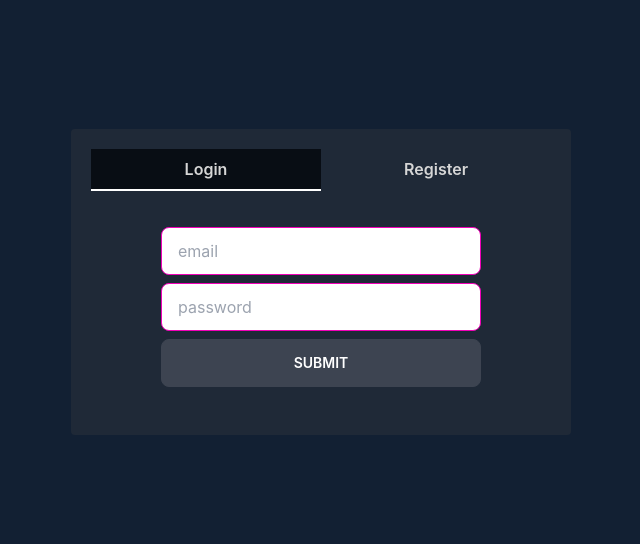
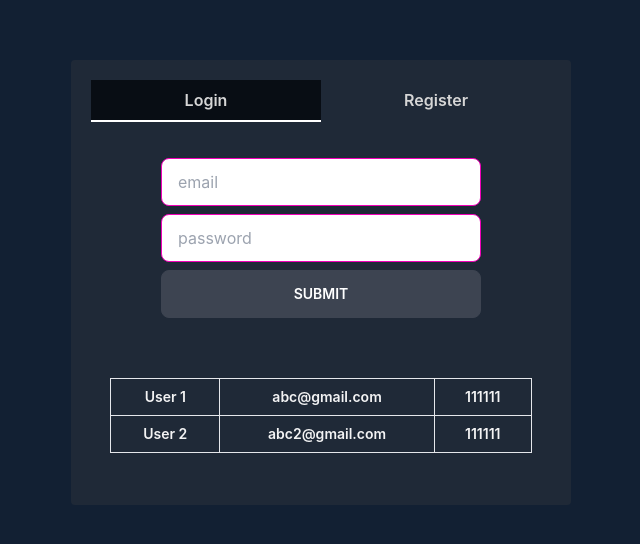
Before and after one commit to buariful/texto-frontend, a React (Create React App) app: page / in a window 1280 px wide. Shown: the part 118-662 px from the top of the page, without its empty margins (319-959 px from the left). Built offline with nearby package versions, Linux system fonts and the light colour scheme; no server answers.

Commit message:
login info add

```diff
--- a/src/components/ChatRight.jsx
+++ b/src/components/ChatRight.jsx
@@ -81,7 +81,7 @@ const ChatRight = ({ setDrawerOpen, isDrawerOpen }) => {
       }
       if (msgData._id !== msgIdRef.current) {
         if (
-          selectedChatID?.current.toString() === msgData?.chat?._id.toString()
+          selectedChatID?.current?.toString() === msgData?.chat?._id?.toString()
         ) {
           deleteNotification({
             token: user?.token,
@@ -94,6 +94,7 @@ const ChatRight = ({ setDrawerOpen, isDrawerOpen }) => {
         msgIdRef.current = msgData._id;
       }
       dispatch(updateLatestMsg(msgData));
+
       msgIdRef.current = msgData._id;
     });
     return () => {
@@ -116,7 +117,6 @@ const ChatRight = ({ setDrawerOpen, isDrawerOpen }) => {
       }
     }
   }, [chatId, allChats, user?.data?._id]);
-  // }, [chatId, allChats, user?.data]);
 
   return (
     <>
--- a/src/components/chatLftBar/SearchFriend.jsx
+++ b/src/components/chatLftBar/SearchFriend.jsx
@@ -2,16 +2,19 @@ import React from "react";
 import { useAccesOneChatMutation } from "../../features/chat/chatApi";
 import { addSingleChat } from "../../features/chat/chatSlice";
 import { useDispatch, useSelector } from "react-redux";
+import { setChatId } from "../../features/messages/messageSlice";
 
 const SearchFriend = ({ data, setState }) => {
   const { _id, picture, name } = data;
   const [accesOneChat] = useAccesOneChatMutation();
   const user = useSelector((state) => state.user?.user);
+  // const chatData = useSelector((state) => state.chat?.data);
   const token = user.token;
   const dispatch = useDispatch();
 
   const handleAddFriend = async (id) => {
     const response = await accesOneChat({ token: token, id: { userId: _id } });
+    dispatch(setChatId(response?.data?._id));
     dispatch(addSingleChat(response?.data));
     setState("");
   };
--- a/src/components/home/LoginForm.jsx
+++ b/src/components/home/LoginForm.jsx
@@ -9,6 +9,8 @@ import Toast from "../../utils/Toast";
 const LoginForm = ({ loginTab }) => {
   const [login] = useLoginMutation();
   const [loginError, setLoginError] = useState("");
+  const [email, setEmail] = useState();
+  const [password, setPassword] = useState();
   const [actionLoading, setActionLoading] = useState({
     loginLoading: false,
     signUpLoading: false,
@@ -23,8 +25,8 @@ const LoginForm = ({ loginTab }) => {
     setActionLoading({ ...actionLoading, loginLoading: true });
 
     const data = {
-      email: e.target.email.value,
-      password: e.target.password.value,
+      email: email,
+      password: password,
     };
 
     login(data)
@@ -55,6 +57,8 @@ const LoginForm = ({ loginTab }) => {
           type="email"
           placeholder="email"
           name="email"
+          value={email}
+          onChange={(e) => setEmail(e.target.value)}
           className="input input-bordered input-secondary w-full max-w-xs mb-2 mt-2"
         />
 
@@ -63,6 +67,8 @@ const LoginForm = ({ loginTab }) => {
           type="password"
           placeholder="password"
           name="password"
+          value={password}
+          onChange={(e) => setPassword(e.target.value)}
           className="input input-bordered input-secondary w-full max-w-xs mb-2 "
         />
 
@@ -77,6 +83,43 @@ const LoginForm = ({ loginTab }) => {
           Submit
         </button>
       </form>
+      <div className="overflow-x-auto w-11/12 max-w-[500px] mx-auto my-8">
+        <table className="min-w-full border text-center text-sm font-light ">
+          <tbody>
+            <tr
+              className="border-b font-semibold cursor-pointer hover:bg-blue-gray-50 duration-300"
+              onClick={() => {
+                setEmail("abc@gmail.com");
+                setPassword("111111");
+              }}
+            >
+              <td className="whitespace-nowrap border-r px-4 py-2 font-medium ">
+                <span className="font-semibold">User 1</span>
+              </td>
+              <td className="whitespace-nowrap border-r px-4 py-2">
+                abc@gmail.com
+              </td>
+              <td className="whitespace-nowrap px-4 py-2">111111</td>
+            </tr>
+
+            <tr
+              className="border-b font-semibold cursor-pointer hover:bg-blue-gray-50 duration-300"
+              onClick={() => {
+                setEmail("abc2@gmail.com");
+                setPassword("111111");
+              }}
+            >
+              <td className="whitespace-nowrap border-r px-4 py-2 font-medium ">
+                <span className="font-semibold">User 2</span>
+              </td>
+              <td className="whitespace-nowrap border-r px-4 py-2">
+                abc2@gmail.com
+              </td>
+              <td className="whitespace-nowrap px-4 py-2">111111</td>
+            </tr>
+          </tbody>
+        </table>
+      </div>
     </>
   );
 };
```
